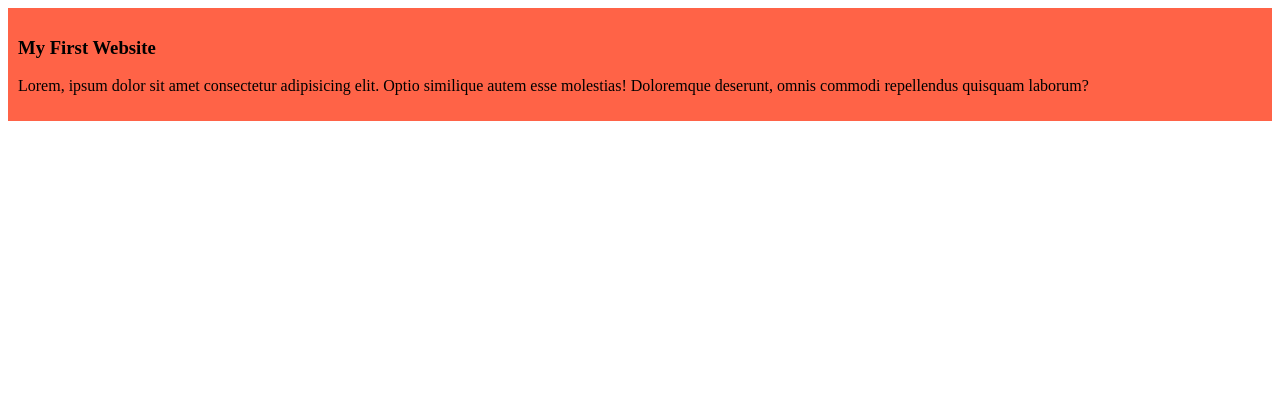
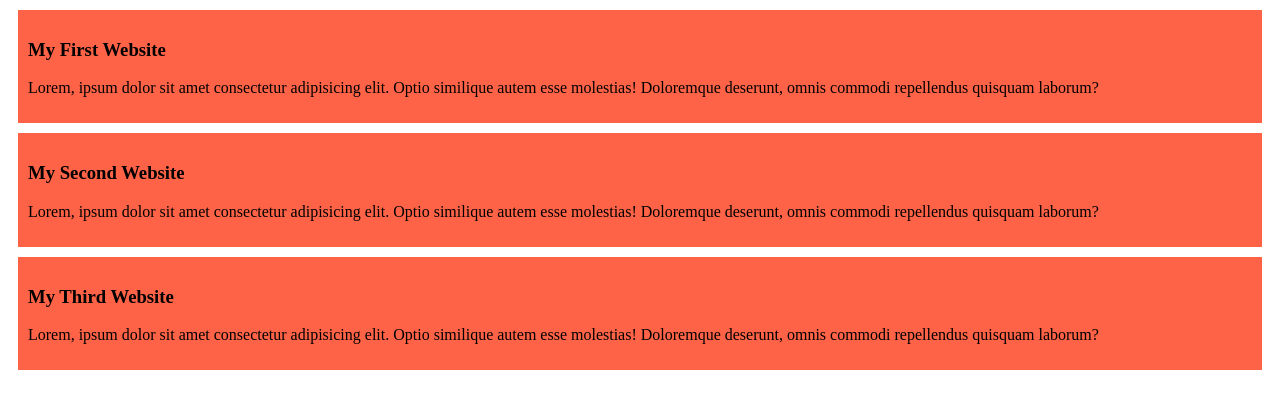
Before and after one commit to umar-farouk-ahmed/my-first-repo, a plain HTML site: page index.html in a window 1280 px wide. Drawn offline with Linux system fonts and the light colour scheme.

Commit message:
Second update

```diff
--- a/index.html
+++ b/index.html
@@ -11,5 +11,13 @@
         <h3>My First Website</h3>
         <p>Lorem, ipsum dolor sit amet consectetur adipisicing elit. Optio similique autem esse molestias! Doloremque deserunt, omnis commodi repellendus quisquam laborum?</p>
     </div>
+    <div>
+        <h3>My Second Website</h3>
+        <p>Lorem, ipsum dolor sit amet consectetur adipisicing elit. Optio similique autem esse molestias! Doloremque deserunt, omnis commodi repellendus quisquam laborum?</p>
+    </div>
+    <div>
+        <h3>My Third Website</h3>
+        <p>Lorem, ipsum dolor sit amet consectetur adipisicing elit. Optio similique autem esse molestias! Doloremque deserunt, omnis commodi repellendus quisquam laborum?</p>
+    </div>
 </body>
 </html>
--- a/styles/blog.css
+++ b/styles/blog.css
@@ -1,4 +1,5 @@
 div{
     background-color: tomato;
     padding: 10px;
+    margin: 10px;
 }
```
